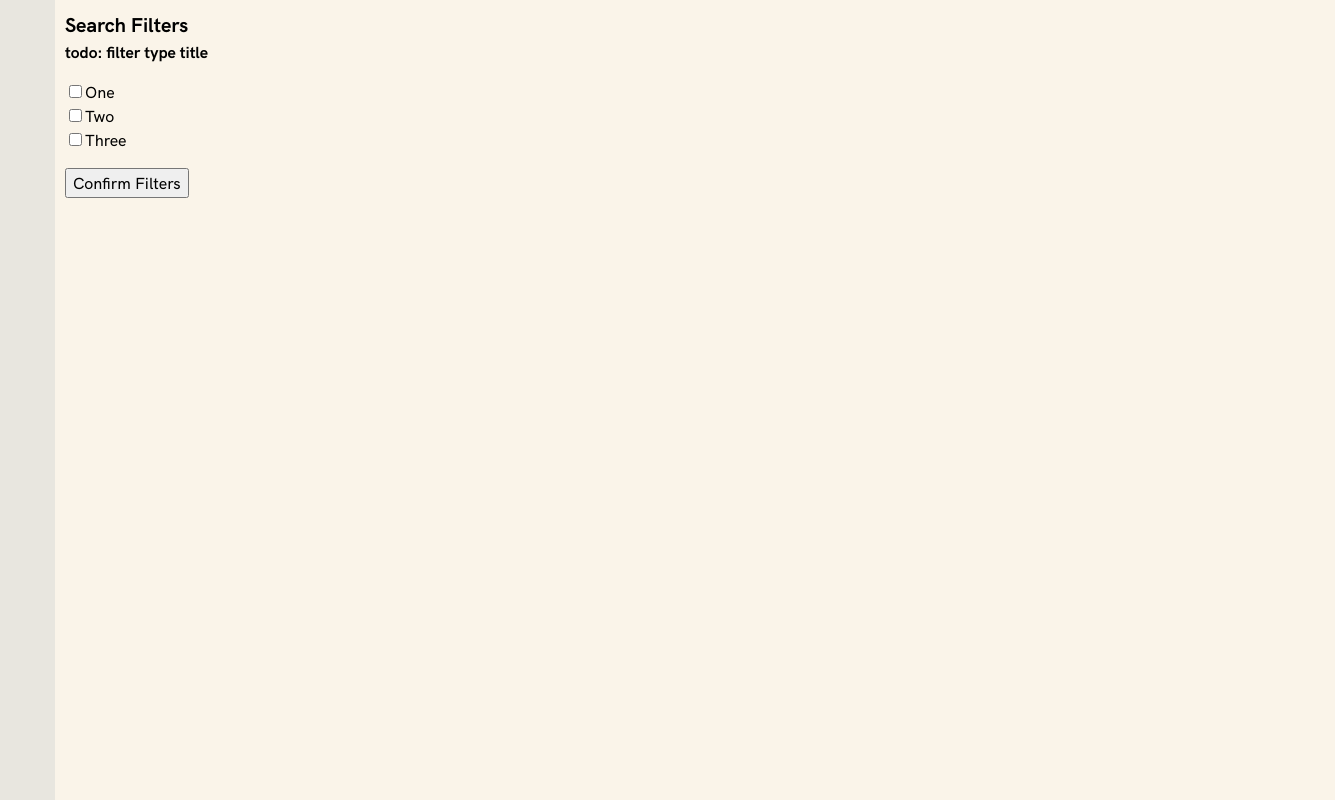
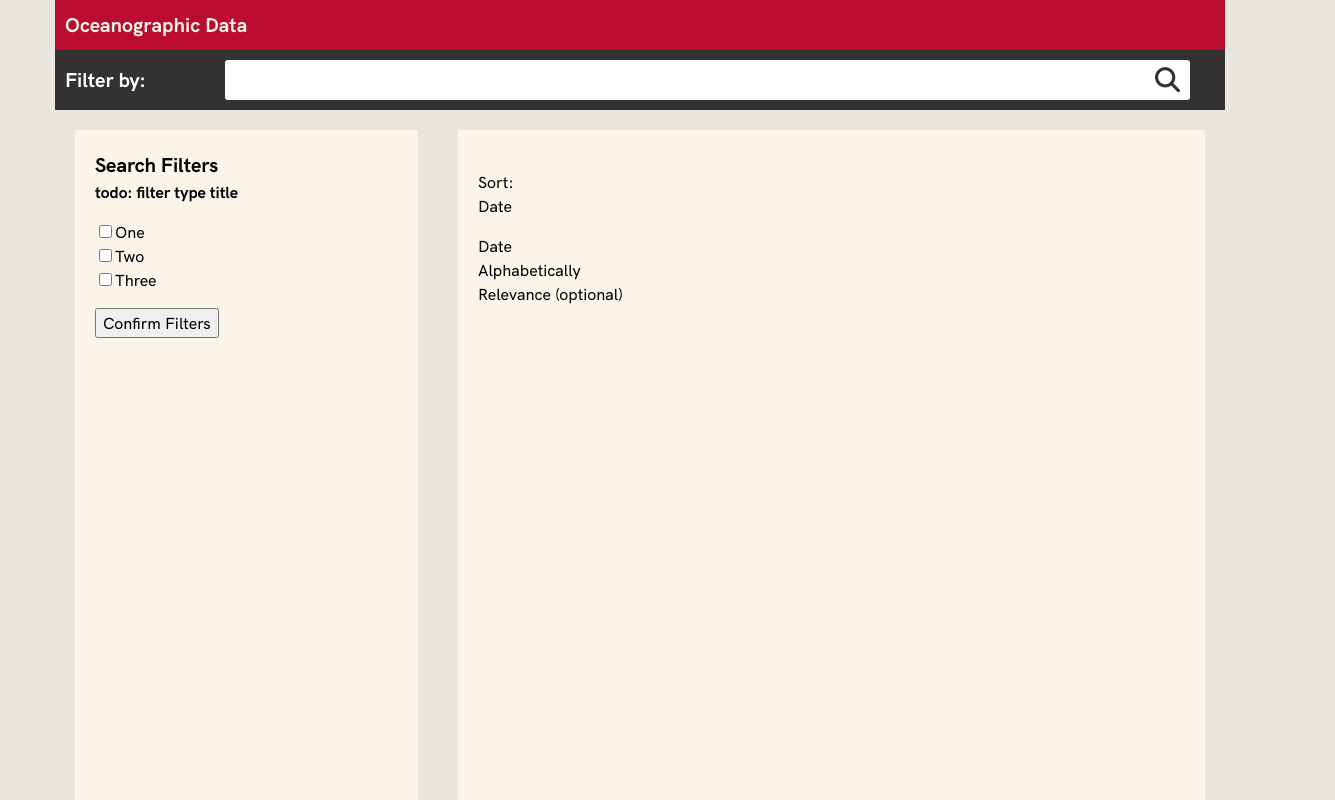
Before and after one commit to jcoszig/oceanographicdata, a React (Create React App) app: page / in a window 1280 px wide. Shown: the whole page, 1335 px wide, since content can reach past the window. Built offline with nearby package versions, Linux system fonts and the light colour scheme.

Commit message:
moved structure around and progressed with styling on main search page

```diff
--- a/src/components/App.js
+++ b/src/components/App.js
@@ -96,15 +96,17 @@ class App extends Component {
     return (
       <>
         <header className="main-header">
-          <Link to="/">
-            <div className="header-title">
+          <div className="header-title">
+            <Link to="/">
               <h1>Oceanographic Data</h1>
+            </Link>
             </div>
-          </Link>
           <Searchfilter
             updateSearchQuery={this.updateSearchQuery}
           />
-          <div className="search-dropdown-mobile-open">filters</div>
+          <button className="search-dropdown-mobile-open">
+            <p>filters</p>
+          </button>
         </header>
         <Filter />
         <main className="article-container">
--- a/src/styles/partials/_filter.scss
+++ b/src/styles/partials/_filter.scss
@@ -1,10 +1,18 @@
 aside.search-dropdown {
     // Mobile hamburger menu
-    position: relative;
     background: $off-white;
-    padding: 2rem;
+    padding: 1rem;
+    margin:2rem;
+    left: 100vw;
+    transition: left 400ms linear;
     @include tablet {
         padding: 1rem;
+    }
+    @include desktop {
+        padding: 2rem;
+    }
+    &.active {
+        left: 0;
     }
     .search-dropdown-mobile-close {
         position: absolute;
--- a/src/styles/partials/_layout.scss
+++ b/src/styles/partials/_layout.scss
@@ -1,24 +1,36 @@
 #main {
     display: flex;
-    // flex-direction: row;
+    justify-content: center;
     flex-wrap: wrap;
 	max-width: $site-max-width;
     margin: 0 auto;
+    overflow-x: hidden;
+    position: relative;
+    height:100vh;
+
     @include tablet {
         flex-wrap: wrap;
     }
 
     aside.search-dropdown {
     // Mobile hamburger menu
-        position: absolute;
         width: 100%;
         height: 100vh;
+        position: absolute;
         @include tablet {
+            position: unset;
+            flex: 4;
+            height: auto;
+        }
+        @include desktop {
             flex: 3;
         }
     }
     main.article-container {
         @include tablet {
+            flex: 6;
+        }
+        @include desktop {
             flex: 7;
         }
     }
--- a/src/styles/partials/_preview.scss
+++ b/src/styles/partials/_preview.scss
@@ -0,0 +1,33 @@
+main.article-container {
+    width: 100%;
+    height:100%;
+    padding: 1rem;
+    margin:2rem;
+    background: $off-white;
+    @include desktop {
+        padding: 2rem;
+    }
+    .number-results, .preview-header {
+        padding-bottom: 2rem;
+    }
+    .number-results {
+        font-size: 2rem;
+    }
+    .preview-header {
+        width: 90%;
+        .preview-results {
+            display: inline-block;
+            li {
+                padding-bottom: 2rem;
+                a {
+                    display: inline-block;
+                    border: solid 2px $grey;
+                    padding: 0.5rem;
+                    .preview-view-full {
+
+                    }
+                }
+            }
+        }
+    }
+}
--- a/src/styles/partials/_theme.scss
+++ b/src/styles/partials/_theme.scss
@@ -42,9 +42,30 @@ h1 {
 
 .main-header {
 	width: 100%;
+	max-height: 11rem;
 	.header-title {
 		background: $red;
 		padding: 1rem;
-		h1 { color: $off-white; }
+		h1 {
+			width: 50%;
+			color: $off-white;
+		}
+	}
+	.search-dropdown-mobile-open {
+		position: absolute;
+		top: 0;
+		right: 0;
+		height: 5rem;
+		width: 7rem;
+		padding: 0.5rem;
+		background: $red;
+		border: none;
+		cursor:pointer;
+		p {
+			font-size: 1.6rem;
+			color: $off-white;
+			border: solid 2px white;
+		}
+		@include tablet { display: none; }
 	}
 }
```
